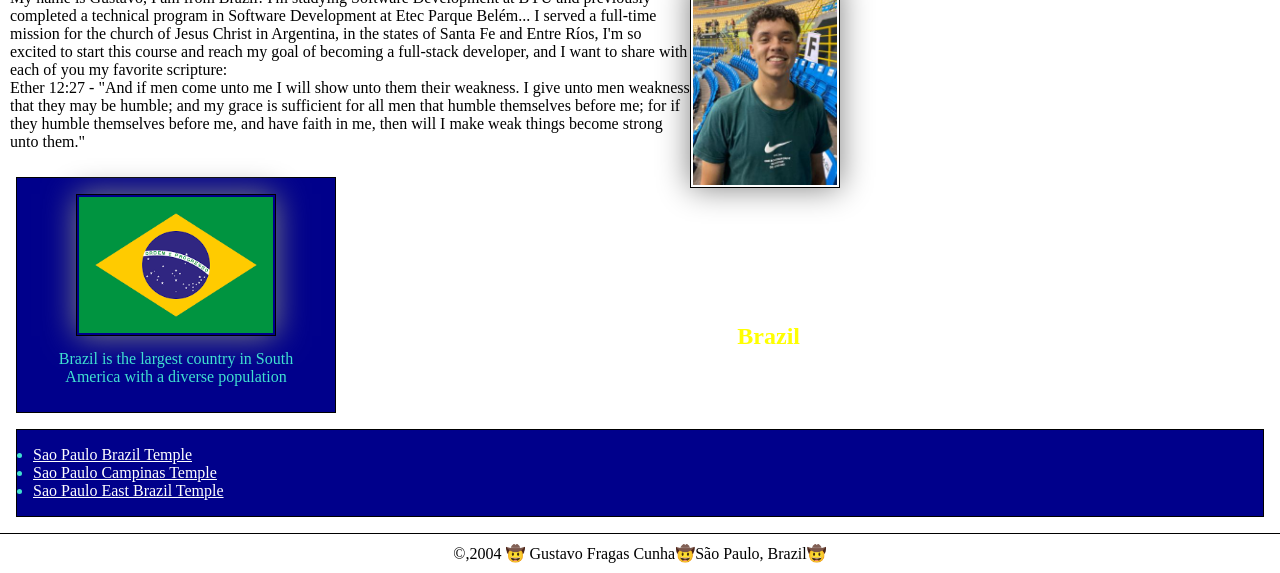
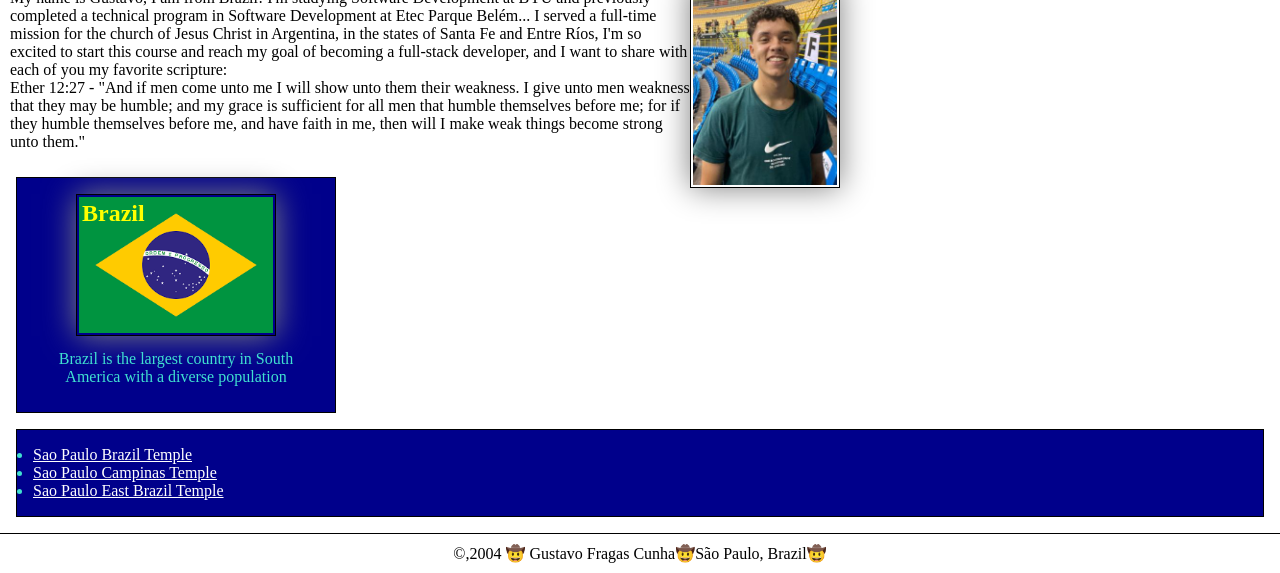
Before and after one commit to GustavoFragas/wdd130, a plain HTML site: page index.html in a window 1280 px wide. Shown: the part 310-883 px from the top of the page. Drawn offline with Linux system fonts and the light colour scheme.

Commit message:
Page evaluation W03

```diff
--- a/styles/styles.css
+++ b/styles/styles.css
@@ -32,8 +32,8 @@ nav a {
 
     aside h2 {
         position: absolute;
-        right: 480px;
-        bottom: 140px;
+        left: 65px;
+        bottom: 185px;
         color: yellow;
     }
 
@@ -58,8 +58,9 @@ nav a {
     }
 
     aside {
-        width: 20rem;
+        width: 20em;
         text-align: center;
+        position: relative;
     }
 
     aside img {
```
